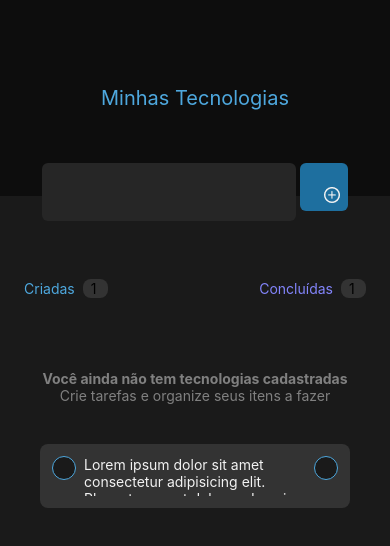
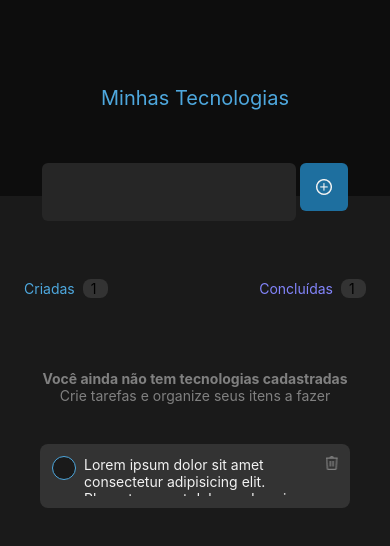
Before and after one commit to Robson-William/pdm-atividade-individual-01, a React Native app: screen / in a window 390 px wide. Shown: the top 546 px of the page. Built offline with nearby package versions, Linux system fonts and the light colour scheme.

Commit message:
Corrigindo imagens

```diff
--- a/src/components/Header/Header.tsx
+++ b/src/components/Header/Header.tsx
@@ -4,9 +4,9 @@ import styles from './styles';
 export default function Header(){
     return (
         <>
-        <View style={styles.header}>
+            <View style={styles.header}>
                 <Text style={styles.headerText}>Minhas Tecnologias</Text>
-        </View>
+            </View>
         </>
     )
 }
--- a/src/components/Input/Input.tsx
+++ b/src/components/Input/Input.tsx
@@ -6,7 +6,9 @@ export default function Input(){
         <>
             <View style={styles.inputBox}>
                 <TextInput style={styles.input}></TextInput>
-                <Pressable style={styles.inputButton}><Image source={require('../../../assets/plus.png')}/></Pressable>
+                <Pressable style={styles.inputButton}>
+                    <Image style={{width: 16, height: 16}}source={require('../../../assets/plus.png')}/>
+                </Pressable>
             </View>
         </>
     )
--- a/src/components/Input/styles.ts
+++ b/src/components/Input/styles.ts
@@ -21,7 +21,9 @@ const styles = StyleSheet.create({
         borderRadius: 6,
         width: 18,
         height: 18,
-        padding: 24
+        padding: 24,
+        justifyContent: 'center',
+        alignItems: 'center'
     },
 })
 
--- a/src/components/Tech/Tech.tsx
+++ b/src/components/Tech/Tech.tsx
@@ -1,4 +1,4 @@
-import { View, Text, Pressable } from 'react-native';
+import { View, Text, Pressable, Image } from 'react-native';
 import styles from './styles';
 
 export default function Tech(){
@@ -7,7 +7,9 @@ export default function Tech(){
             <View style={styles.tech}>
                 <Pressable style={styles.techButtonDone}></Pressable>
                 <Text style={styles.techContent}>Lorem ipsum dolor sit amet consectetur adipisicing elit. Placeat quaerat dolor unde enim reiciendis. Harum magni sapiente accusantium asperiores placeat voluptatum, tenetur officia modi cupiditate quam laboriosam possimus ratione quibusdam.</Text>
-                    <Pressable style={styles.techButtonDone}></Pressable>
+                <Pressable>
+                    <Image style={{width: 12, height: 14}} source={require('../../../assets/trash.png')} />
+                </Pressable>
             </View>
         </>
     )
```
